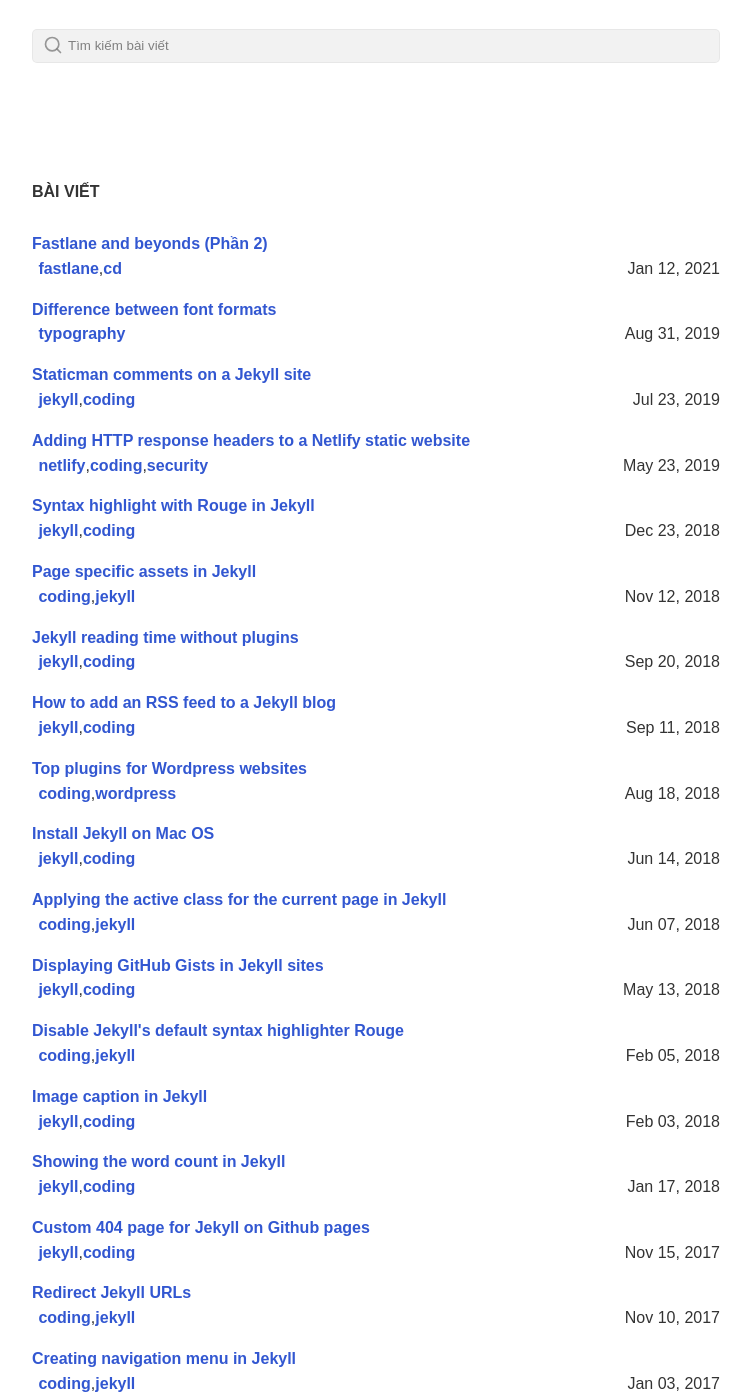
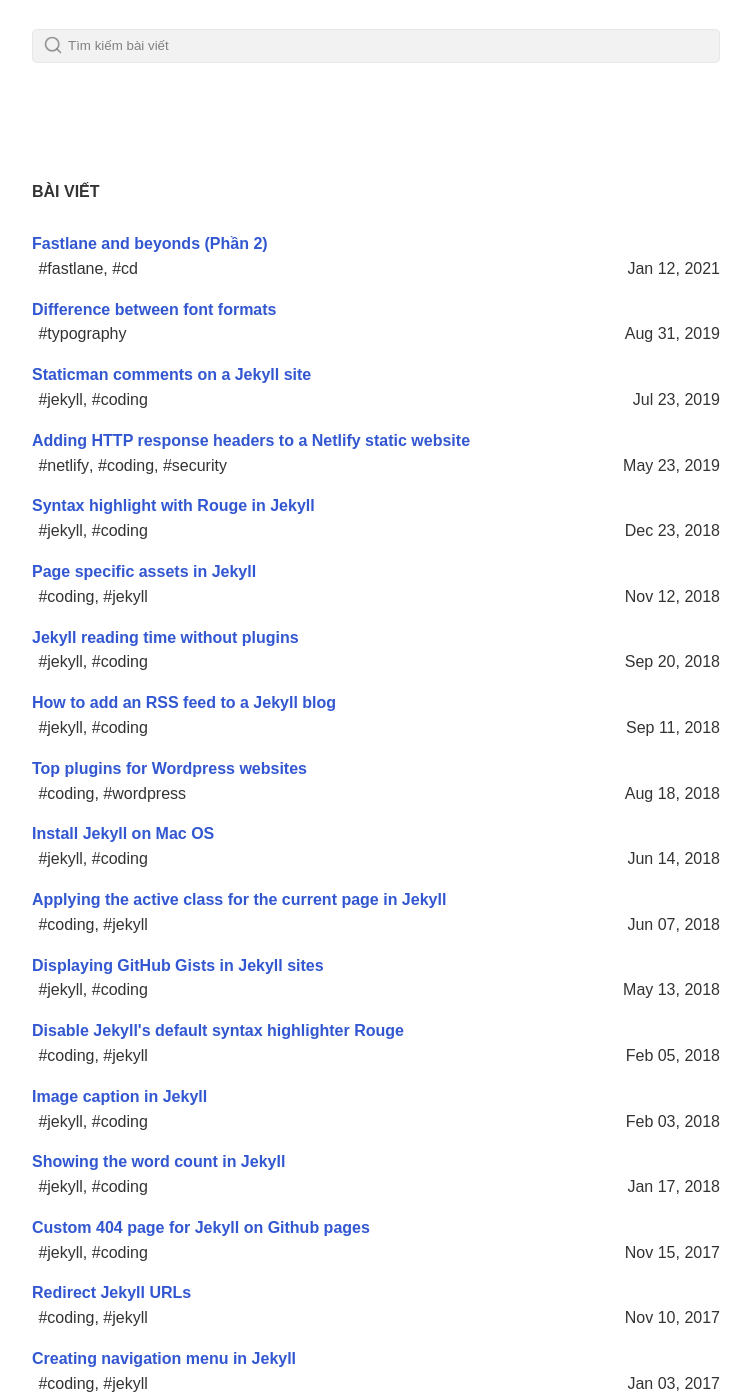
Before and after one commit to coder7eeN/coder7eeN.github.io, a Jekyll site: the page built from index.html, in a window 1280 px wide and 1400 px high, scrolled down 252 px. Shown: the whole window, without its empty margins (264-1015 px from the left). Built offline with Jekyll 4.4.1, drawn with Linux system fonts in a browser that asks for light colours; some web fonts are replaced; some of the changed text lies outside the part shown.

Commit message:
chore: show tag space between tag

```diff
--- a/index.html
+++ b/index.html
@@ -49,14 +49,11 @@
 
 
         <li class="tag-home">
-            <!-- <span class="tag-home-detail">
-                {% for tag in post.tags %}
-                <p>#{{ tag }}</p>{% unless forloop.last %}, {% endunless %}
-                {% endfor %}
-            </span> -->
             <span class="tag-home-detail">
                 {% for tag in post.tags %}
-                <a href="{{ site.url }}/tag/{{tag}}">{{tag}}</a>{% unless forloop.last %}, {% endunless %}{% endfor %}</span>
+                #{{ tag }}</p>{% unless forloop.last %}, {% endunless %}
+                {% endfor %}
+            </span>
 
             <time datetime="{{ post.date | date_to_xmlschema }}">{{ post.date | date: "%b %d, %Y" }}</time>
         </li>
```
